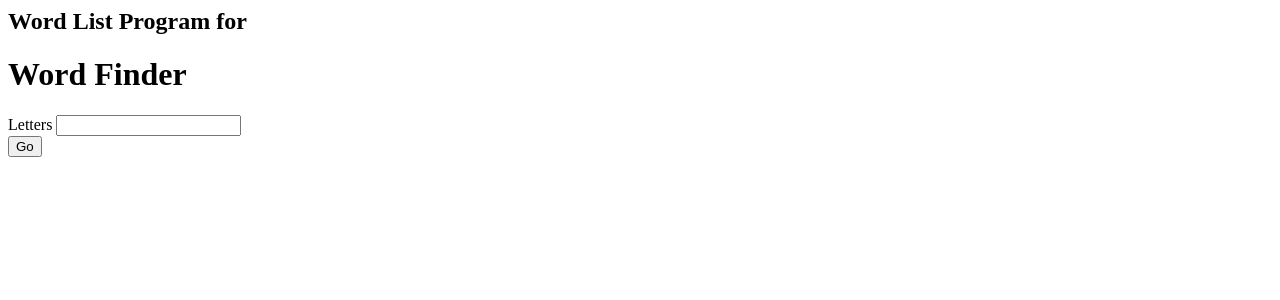
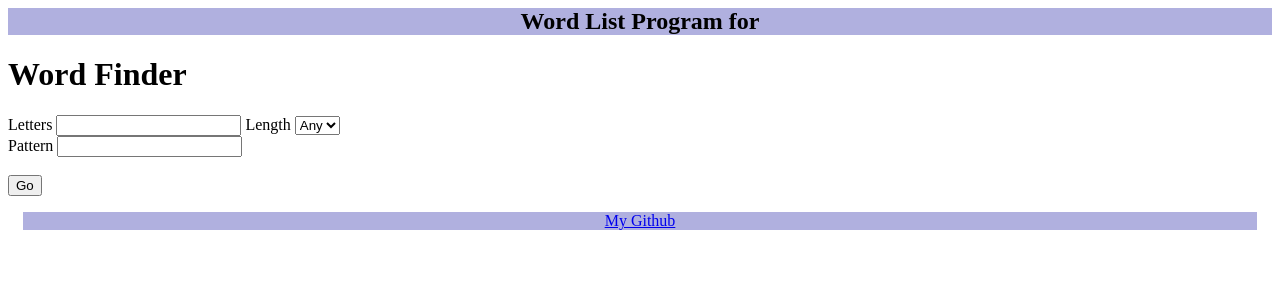
Before and after one commit to GusOhnesorge/Word_List, a Flask app: page /words in a window 1280 px wide. Shown: the top 300 px of the page. Run offline with Flask 2, Linux system fonts and the light colour scheme; some libraries are stand-ins or nearby versions.

Commit message:
finished lol

```diff
--- a/app.py
+++ b/app.py
@@ -3,14 +3,32 @@
 import itertools
 from flask_wtf.csrf import CSRFProtect
 from flask_wtf import FlaskForm
-from wtforms import StringField, SubmitField
-from wtforms.validators import Regexp
+from wtforms import StringField, SubmitField, SelectField
+from wtforms.validators import Regexp, ValidationError, Optional
 import re
+
+def validate_one(form, field):
+    a = form.avail_letters.data
+    b = form.pattern.data
+    if not (a or b):
+        raise ValidationError('At least one field must be filled.')
+
+def validate_length(form, field):
+    a = form.pattern.data
+    b = dict(form.selector.choices).get(form.selector.data)
+    if b is "Any":
+        b = -1
+    else:
+        b = int(b)
+    if (a is not None) and (b is not -1) and (len(a) is not b):
+        raise ValidationError('Pattern length must match requested Length')
 
 class WordForm(FlaskForm):
     avail_letters = StringField("Letters", validators= [
-        Regexp(r'^[a-z]+$', message="must contain letters only")
-    ])
+        Optional(), Regexp(r'^[a-z]+$', message="must contain letters only")])
+    pattern = StringField("Pattern", validators= [Regexp(r'^[a-zA-Z.]+$', message="must contain letters only"), validate_one])
+    choices = [('-1', 'Any'),('3', '3'),('4', '4'),('5', '5'),('6', '6'),('7', '7'),('8', '8'),('9', '9'),('10', '10')]
+    selector = SelectField(u"Length", choices = choices, validators = [validate_length])
     submit = SubmitField("Go")
 
 
@@ -19,11 +37,49 @@
 app.config["SECRET_KEY"] = "row the boat"
 csrf.init_app(app)
 
-@app.route('/index')
+@app.route('/')
 def index():
     form = WordForm()
-    return render_template("index.html", form=form)
+    numbers = []
+    for i in range(3, 11):
+        numbers.append(i)
+    print(numbers)
+    return render_template("index.html", form=form, numbers=numbers)
 
+KEY = "720ee5f3-0d6b-42da-8be5-4bb5f4e27ec4"
+
+@app.route('/def/<word>', methods=['GET'])
+def define_word(word):
+    url = "https://www.dictionaryapi.com/api/v3/references/collegiate/json/"+word+"?key="+KEY
+    response = requests.get(url)
+    try:
+        json_response = response.json()
+        defs = []
+        type = ""
+        text = ""
+        final = ""
+        for i in json_response:
+            if i is not None:
+                type = i['fl'] + ": "
+                for j in i['shortdef']:
+                    text = j + " "
+                defs.append(type+text)
+        for i in defs:
+            final = final+ i + "\n\n"
+        return final
+    except:
+        return "No definition provided by Merriam-Webster's Dictionary"
+
+def sort_length(elem):
+    return len(elem)
+
+def match_set_regex(rgx, the_set):
+    new_set = set()
+    rgx_object = re.compile(rgx)
+    for x in the_set:
+        if rgx_object.fullmatch(x) is not None:
+            new_set.add(x)
+    return new_set
 
 @app.route('/words', methods=['POST','GET'])
 def letters_2_words():
@@ -31,24 +87,40 @@
     form = WordForm()
     if form.validate_on_submit():
         letters = form.avail_letters.data
+        pattern = form.pattern.data
+        dict_selector = dict(form.selector.choices)
+        length = dict_selector.get(form.selector.data)
+        if length is "Any":
+            length = -1
+        else:
+            length = int(length)
+        if length > len(letters):
+            length = -1
     else:
         return render_template("index.html", form=form)
 
     with open('sowpods.txt') as f:
+
         good_words = set(x.strip().lower() for x in f.readlines())
 
     word_set = set()
-    for l in range(3,len(letters)+1):
-        for word in itertools.permutations(letters,l):
+    if length is -1:
+        for l in range(3,len(letters)+1):
+            for word in itertools.permutations(letters,l):
+                w = "".join(word)
+                if w in good_words:
+                    word_set.add(w)
+    else:
+        for word in itertools.permutations(letters,length):
             w = "".join(word)
             if w in good_words:
                 word_set.add(w)
+    if pattern is not None:
+        word_set = match_set_regex(pattern, word_set)
 
     return render_template('wordlist.html',
-        wordlist=sorted(word_set),
-        name="CS4131")
-
-
+        wordlist=sorted(sorted(word_set), key=sort_length),
+        name="Clark Ohnesorge")
 
 
 @app.route('/proxy')
--- /dev/null
+++ b/static/functions.js
@@ -0,0 +1,32 @@
+
+function select_set(){
+  var new_option;
+  var select = document.querySelector("#select_length");
+  for(let i = 3; i<11; i++){
+    new_option = document.createElement("OPTION");
+    new_option.text = i;
+    new_option.value = i;
+    select.appendChild(new_option);
+  }
+}
+
+async function open_def(word_obj) {
+  var def_box = document.querySelector("#definition_box");
+  var def_title = document.querySelector("#definition_title");
+  var def_text = document.querySelector("#definition_text");
+  word = word_obj.innerText;
+  def_title.innerText = word;
+  let infoopts = {
+    method: 'GET'
+  };
+  let def_promise = await fetch(`/def/${word}`);
+  let def_string = await def_promise.text();
+  def_text.innerText = def_string;
+  def_box.style.display = "block";
+}
+
+
+function close_def() {
+  var def_box = document.querySelector("#definition_box");
+  def_box.style.display = "none";
+}
--- a/static/wordstyle.css
+++ b/static/wordstyle.css
@@ -8,5 +8,44 @@
     text-align: center;
     border: solid white;
     margin: 3px;
+    z-index: 1;
 
 }
+
+nav {
+  background-color:#b0b0df;
+  text-align: center;
+}
+
+footer {
+  margin: 15px;
+  background-color:#b0b0df;
+  text-align: center;
+}
+
+#definition_box {
+  height: 50%;
+  width: 50%;
+  position: fixed;
+  margin: 5% 25%;
+  z-index: 2;
+  background-color: lightsteelblue;
+  display: none;
+  border-style: outset;
+  border-color: #b0b0de;
+  border-width: thick;
+  overflow: auto;
+}
+
+#definition_close{
+  position: absolute;
+  display: inline;
+  top: 0;
+  right: 0;
+  z-index: 3;
+}
+
+#close_button {
+ float: right;
+ z-index: 3;
+}
--- a/templates/base.html
+++ b/templates/base.html
@@ -1,6 +1,8 @@
 <html>
     <head>
-        <meta charset="utf-8">
+        <script src="/static/functions.js"></script>
+        <meta content="text/html;charset=utf-8" http-equiv="Content-Type">
+        <meta charset="utf-8" http-equiv="encoding">
         <link rel="stylesheet" href="/static/wordstyle.css">
     </head>
     <body>
@@ -9,9 +11,13 @@
             <h1>Word List Program for {{name}}</h1>
         </nav>
         {% endblock %}
-
         {% block content %}
         default content
         {% endblock %}
+        {% block footer %}
+        <footer>
+            <a href="https://github.com/GusOhnesorge/Word_List"> My Github </a>
+        </footer>
+        {% endblock %}
     </body>
 </html>
--- a/templates/index.html
+++ b/templates/index.html
@@ -5,6 +5,10 @@
     <form action="/words" method="post">
         {{ form.hidden_tag() }}
         {{ render_field(form.avail_letters) }}
+        {{ render_field(form.selector)}}
+        <br />
+        {{ render_field(form.pattern) }}
+        <br />
         <br />
         {{form.submit()}}
     </form>
```
Also changed, not shown: templates/wordlist.html (+12 -1 lines).
